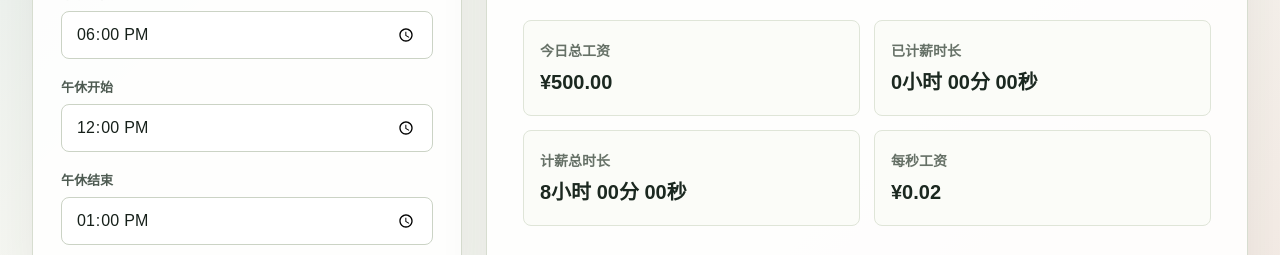
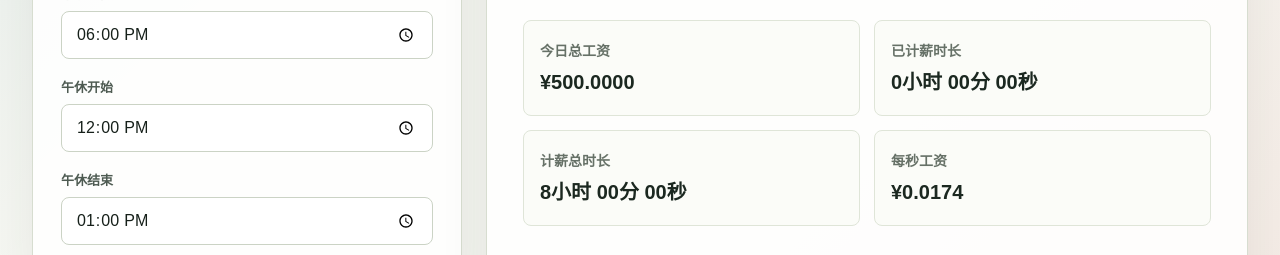
Before and after one commit to qilianmountain/realtime-wage-calculator, a Next.js app: page / in a window 1280 px wide. Shown: the part 426-681 px from the top of the page. Built offline with nearby package versions, Linux system fonts and the light colour scheme.

Commit message:
Show detailed wage precision

```diff
--- a/src/app/page.tsx
+++ b/src/app/page.tsx
@@ -58,12 +58,12 @@ function clamp(value: number, min: number, max: number) {
   return Math.min(Math.max(value, min), max);
 }
 
-function formatCurrency(value: number) {
+function formatCurrency(value: number, fractionDigits = 2) {
   return new Intl.NumberFormat("zh-CN", {
     style: "currency",
     currency: "CNY",
-    minimumFractionDigits: 2,
-    maximumFractionDigits: 2,
+    minimumFractionDigits: fractionDigits,
+    maximumFractionDigits: fractionDigits,
   }).format(value);
 }
 
@@ -296,7 +296,7 @@ export default function Home() {
         <div className={styles.statsGrid}>
           <div>
             <span>今日总工资</span>
-            <strong>{formatCurrency(calculation.dailyWage)}</strong>
+            <strong>{formatCurrency(calculation.dailyWage, 4)}</strong>
           </div>
           <div>
             <span>已计薪时长</span>
@@ -308,7 +308,7 @@ export default function Home() {
           </div>
           <div>
             <span>每秒工资</span>
-            <strong>{formatCurrency(calculation.perSecondWage)}</strong>
+            <strong>{formatCurrency(calculation.perSecondWage, 4)}</strong>
           </div>
         </div>
       </section>
```
